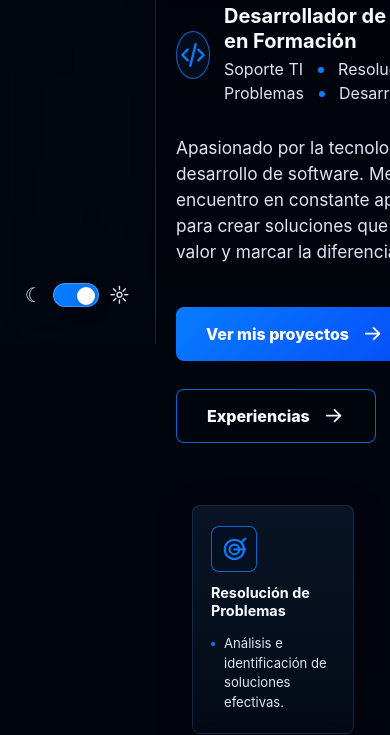
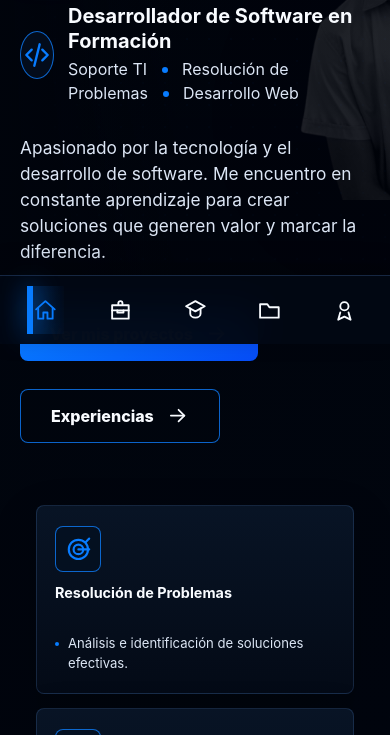
Before and after one commit to metalme/Portfolio, a plain HTML site: page index.html in a window 390 px wide. Shown: the part 500-1235 px from the top of the page. Drawn offline with Linux system fonts and the light colour scheme.

Commit message:
arreglos sidebar

```diff
--- a/css/styles.css
+++ b/css/styles.css
@@ -1010,6 +1010,60 @@ body.light-mode .theme-toggle span {
     justify-content: flex-end;
     gap: 14px;
   }
+
+  .sidebar {
+    position: fixed;
+    inset: auto 0 0;
+    width: 100%;
+    background: rgba(2, 8, 19, 0.96);
+    border-right: none;
+    border-top: 1px solid rgba(84, 132, 205, 0.26);
+    padding: 10px 0 10px;
+    grid-template-rows: 1fr;
+    justify-items: center;
+    align-items: center;
+    box-shadow: 0 -8px 24px rgba(0, 0, 0, 0.25);
+  }
+
+  .brand,
+  .brand-dot,
+  .theme-control {
+    display: none;
+  }
+
+  .side-nav {
+    flex-direction: row;
+    justify-content: space-around;
+    width: 100%;
+    gap: 0;
+    padding: 0 8px;
+  }
+
+  .side-link {
+    display: inline-flex;
+    flex-direction: column;
+    align-items: center;
+    justify-content: center;
+    padding: 10px 6px;
+    gap: 6px;
+    width: auto;
+    min-width: 0;
+    font-size: 0.8rem;
+  }
+
+  .side-link .icon {
+    width: 1.55rem;
+    height: 1.55rem;
+  }
+
+  .side-link span {
+    display: none;
+  }
+
+  .main-content {
+    margin-left: 0;
+    margin-bottom: 86px;
+  }
 }
 
 .education-stack {
```
Also changed, not shown: 1 other file.
